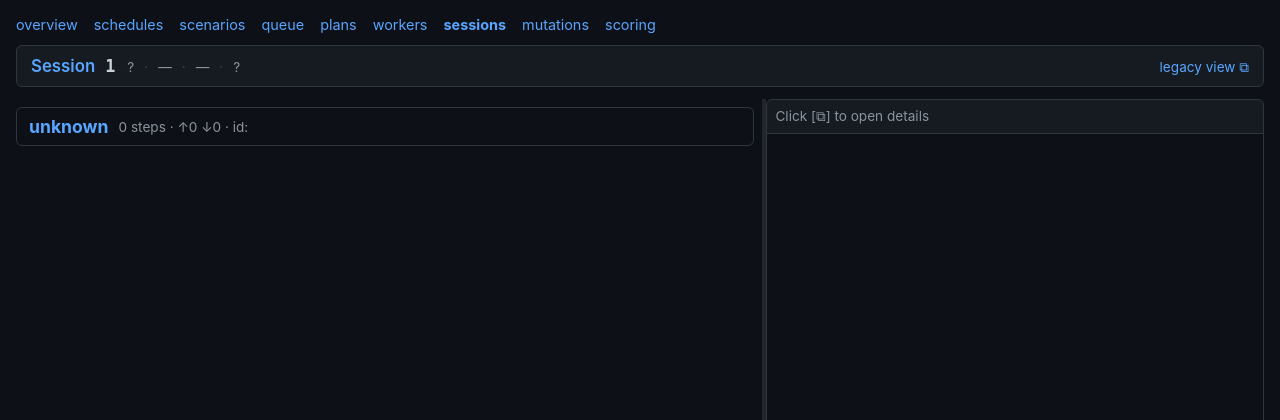
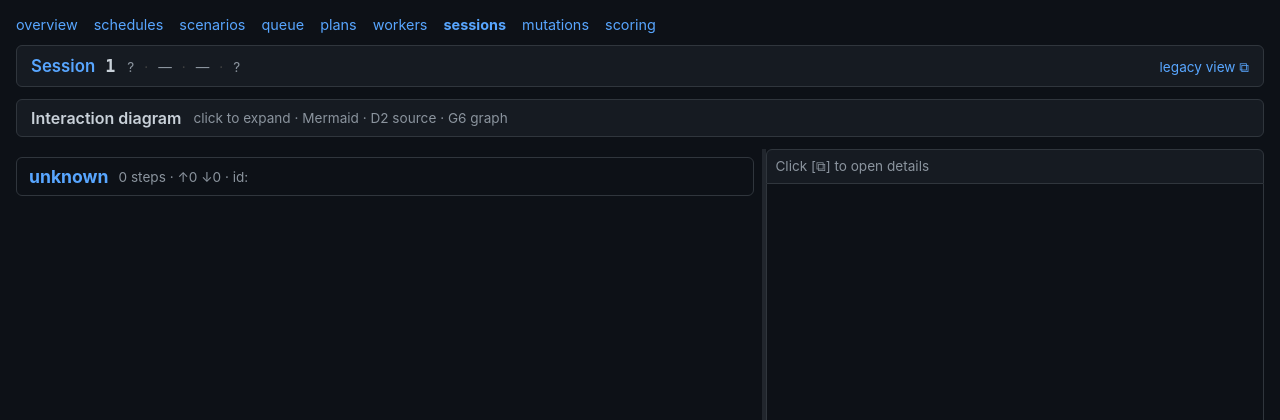
Before and after one commit to andreyzebin/diff-graph, a FastAPI app: page /qa/sessions/1 in a window 1280 px wide. Shown: the top 420 px of the page. Run offline with FastAPI, Linux system fonts and the light colour scheme; data that the repository does not hold is empty; parts of the project's set-up code (start-up, migrations or seed data) failed here and were passed over.

Commit message:
qa/sessions/{id}: interaction-diagram block (mermaid / d2 / g6 toggle)
UI for the diagram backend that landed in 2e0198e. Adds a
collapsible <details> block above the agent-tree split — hidden by
default so it doesn't compete for vertical space, expands lazily.

Controls:
  scope: [this session | scenario_run (incl. judge)]
  format: [Mermaid | D2 source | G6 graph]

Renderer lazy-loading: the CDN script for the currently selected
format is fetched only when the user opens the block and picks that
tab. Mermaid and G6 are pulled from jsdelivr (10 + @antv/g6@4); D2
needs no library because we ship the source as text with a Copy
button and an `open in play.d2lang.com` link.

Per-format behaviour:
  - Mermaid → mermaid.render() into #diagram-mermaid-host. Dark theme,
    loose securityLevel so labels with HTML-ish chars don't get
    stripped.
  - D2 → <pre> bound to the source string. Copy button uses the
    Clipboard API; play.d2lang.com link `?script=…` lets you open
    the diagram in the official sandbox for further editing — the
    "save → reopen → edit" property is why D2 is in the lineup.
  - G6 → new Graph instance, force-directed layout, node colours
    by kind (agent blue, system green), edge lineWidth scales with
    call frequency. Destroy + recreate on every reload to avoid the
    listener leaks G6 has under repeated mount.

Both renderers re-run on every scope / format change so toggling
gives a fresh view. Errors surface inline (parse failure on
mermaid, fetch 4xx etc.) instead of silently leaving an empty box.

qa_session_trace.js?v=3 — bump the cache-buster so browsers don't
serve the previous version.

Co-Authored-By: Claude Opus 4.7 (1M context) <noreply@anthropic.com>

```diff
--- a/tracing/server/static/qa_session_trace.js
+++ b/tracing/server/static/qa_session_trace.js
@@ -191,7 +191,171 @@ document.addEventListener('alpine:init', () => {
       return `${m}m${s.toString().padStart(2, '0')}s`;
     },
 
-    // Resizable split divider
+    // ── Diagram (Mermaid / D2 / G6) ──────────────────────────────────
+    //
+    // The right-side panel for tool payloads is independent from this
+    // block; both live on the page. Diagram lazy-loads its renderer
+    // library the first time the user opens the block. /api/diagram
+    // returns text for mermaid/d2 and JSON for g6.
+    diagramScope: 'session',
+    diagramFormat: 'mermaid',
+    diagramSource: '',
+    diagramG6: null,
+    diagramLoading: false,
+    diagramError: '',
+    _diagramLoadedOnce: false,
+    _g6Instance: null,
+
+    async loadDiagram() {
+      this._diagramLoadedOnce = true;
+      this.diagramError = '';
+      this.diagramLoading = true;
+
+      // Build the scope URI from the current selection.
+      const scopeUri = this.diagramScope === 'scenario_run'
+        ? `scenario_run://${this.meta.scenario_run_id || this.runId}`
+        : `session://${this.runId}`;
+      const url = `${this.qaBase}/api/diagram?scope=${encodeURIComponent(scopeUri)}&format=${this.diagramFormat}`;
+      try {
+        const resp = await fetch(url);
+        if (!resp.ok) {
+          this.diagramError = `diagram fetch failed (${resp.status})`;
+          this.diagramLoading = false;
+          return;
+        }
+        if (this.diagramFormat === 'g6') {
+          this.diagramG6 = await resp.json();
+          this.diagramSource = '';
+          await this._renderG6();
+        } else {
+          this.diagramSource = await resp.text();
+          this.diagramG6 = null;
+          if (this.diagramFormat === 'mermaid') {
+            await this._renderMermaid();
+          }
+          // D2: source already in `diagramSource`, the <pre> binds to it.
+        }
+      } catch (e) {
+        this.diagramError = String(e && e.message || e);
+      } finally {
+        this.diagramLoading = false;
+      }
+    },
+
+    async _loadScript(src) {
+      // De-dupe: once a script tag with this src exists, just wait
+      // until window has whatever symbol shows up.
+      if (document.querySelector(`script[data-src="${src}"]`)) {
+        // Already (being) loaded — short-poll for ready.
+        for (let i = 0; i < 200; i++) {
+          await new Promise(r => setTimeout(r, 25));
+          if (window.mermaid || window.G6) return;
+        }
+        return;
+      }
+      const s = document.createElement('script');
+      s.src = src;
+      s.dataset.src = src;
+      const ready = new Promise((resolve, reject) => {
+        s.onload = resolve;
+        s.onerror = () => reject(new Error(`failed to load ${src}`));
+      });
+      document.head.appendChild(s);
+      await ready;
+    },
+
+    async _renderMermaid() {
+      await this._loadScript('https://cdn.jsdelivr.net/npm/mermaid@10/dist/mermaid.min.js');
+      if (!window.mermaid) {
+        this.diagramError = 'mermaid did not load';
+        return;
+      }
+      // Re-init in dark theme on each call so a re-render picks up
+      // styling correctly (mermaid caches per-page settings).
+      window.mermaid.initialize({ startOnLoad: false, theme: 'dark',
+                                  securityLevel: 'loose' });
+      const host = document.getElementById('diagram-mermaid-host');
+      if (!host) return;
+      // mermaid.render needs a unique id and the source string. The
+      // returned svg goes into the host. We wipe the host first so a
+      // re-render doesn't pile up SVGs.
+      host.innerHTML = '';
+      try {
+        const id = 'mmd-' + Math.random().toString(36).slice(2);
+        const { svg } = await window.mermaid.render(id, this.diagramSource);
+        host.innerHTML = svg;
+      } catch (e) {
+        // mermaid throws on parser error — surface so we can fix the
+        // generator without a silent failure.
+        this.diagramError = 'mermaid parse error: ' + (e.message || e);
+      }
+    },
+
+    async _renderG6() {
+      await this._loadScript('https://cdn.jsdelivr.net/npm/@antv/g6@4/dist/g6.min.js');
+      if (!window.G6) {
+        this.diagramError = 'G6 did not load';
+        return;
+      }
+      const host = document.getElementById('diagram-g6-host');
+      if (!host) return;
+      // Destroy previous instance before recreating — G6 leaks event
+      // listeners otherwise on scope/format toggles.
+      if (this._g6Instance) {
+        try { this._g6Instance.destroy(); } catch (e) {}
+        this._g6Instance = null;
+      }
+      host.innerHTML = '';
+      const width = host.clientWidth || 800;
+      const height = host.clientHeight || 480;
+      const graph = new window.G6.Graph({
+        container: host, width, height,
+        layout: { type: 'force', preventOverlap: true, nodeStrength: -100, edgeStrength: 0.4, linkDistance: 120 },
+        defaultNode: {
+          size: 32,
+          style: { fill: '#1f6feb44', stroke: '#58a6ff', lineWidth: 1.5 },
+          labelCfg: { style: { fill: '#c9d1d9', fontSize: 12, background: { fill: '#0d1117', padding: [2,4,2,4] } } },
+        },
+        defaultEdge: {
+          style: { stroke: '#8b949e', endArrow: true, opacity: 0.7 },
+          labelCfg: { autoRotate: true, style: { fill: '#8b949e', fontSize: 10 } },
+        },
+        nodeStateStyles: {
+          hover: { fill: '#1f6feb88', stroke: '#79c0ff', lineWidth: 2 },
+        },
+        modes: { default: ['drag-canvas', 'zoom-canvas', 'drag-node'] },
+      });
+      // Colour nodes by kind: agents vs systems.
+      const nodes = (this.diagramG6.nodes || []).map(n => ({
+        ...n,
+        style: n.kind === 'system'
+          ? { fill: '#56d36444', stroke: '#56d364', lineWidth: 1.5 }
+          : { fill: '#1f6feb44', stroke: '#58a6ff', lineWidth: 1.5 },
+      }));
+      // Edge labels show call count; thicker for hotter edges.
+      const edges = (this.diagramG6.edges || []).map(e => ({
+        ...e,
+        style: { stroke: '#8b949e', endArrow: true,
+                  opacity: 0.7,
+                  lineWidth: Math.min(1 + Math.log2(e.weight || 1), 6) },
+      }));
+      graph.data({ nodes, edges });
+      graph.render();
+      graph.on('node:mouseenter', e => graph.setItemState(e.item, 'hover', true));
+      graph.on('node:mouseleave', e => graph.setItemState(e.item, 'hover', false));
+      this._g6Instance = graph;
+    },
+
+    async copyDiagramSource() {
+      try {
+        await navigator.clipboard.writeText(this.diagramSource);
+        this._toast('✓ source copied');
+      } catch (e) {
+        this._toast('error: ' + (e.message || e));
+      }
+    },
+
+    // ── Resizable split divider ──────────────────────────────────────
     startDrag(e) {
       const self = this;
       const leftEl = e.target.previousElementSibling;
--- a/tracing/server/templates/qa_session_trace.html
+++ b/tracing/server/templates/qa_session_trace.html
@@ -8,7 +8,7 @@
   window.QA_BASE_PATH = "{{ base_path }}";
   window.RUN_ID = "{{ run_id }}";
 </script>
-<script defer src="{{ base_path }}/static/qa_session_trace.js?v=2"></script>
+<script defer src="{{ base_path }}/static/qa_session_trace.js?v=3"></script>
 <script defer src="https://cdn.jsdelivr.net/npm/alpinejs@3.x.x/dist/cdn.min.js"></script>
 <style>
 body { padding: 16px; max-width: 1700px; margin: 0 auto; }
@@ -72,6 +72,49 @@ body { padding: 16px; max-width: 1700px; margin: 0 auto; }
 }
 
 .loading { color: #8b949e; padding: 40px; text-align: center; }
+
+/* Diagram section */
+.diagram-block {
+  margin-bottom: 12px; border: 1px solid #30363d; border-radius: 6px;
+  background: #161b22;
+}
+.diagram-summary {
+  padding: 8px 14px; cursor: pointer; display: flex;
+  align-items: center; gap: 12px; user-select: none;
+}
+.diagram-summary > span:first-child { font-weight: 600; }
+.diagram-hint { color: #8b949e; font-size: 0.85em; }
+.diagram-controls {
+  display: flex; align-items: center; gap: 16px; padding: 8px 14px;
+  border-top: 1px solid #30363d; flex-wrap: wrap;
+}
+.diagram-controls label {
+  display: flex; align-items: center; gap: 6px;
+  font-size: 0.85em; color: #8b949e;
+}
+.diagram-controls select {
+  background: #0d1117; border: 1px solid #30363d; color: #c9d1d9;
+  padding: 3px 6px; border-radius: 4px; font-size: 0.85em;
+}
+.format-tabs { display: flex; gap: 4px; }
+.format-tab {
+  background: #21262d; color: #c9d1d9; border: 1px solid #30363d;
+  padding: 3px 10px; cursor: pointer; border-radius: 4px;
+  font-size: 0.85em;
+}
+.format-tab:hover { background: #30363d; }
+.format-tab.active { background: #1f6feb44; color: #58a6ff; border-color: #1f6feb; }
+.d2-tools { margin-left: auto; display: flex; gap: 8px; align-items: center; }
+.diagram-output { padding: 14px; min-height: 120px; }
+.diagram-output #diagram-mermaid-host { overflow-x: auto; }
+.diagram-output #diagram-mermaid-host svg { max-width: 100%; height: auto; }
+.diagram-d2-source {
+  background: #0d1117; color: #c9d1d9; padding: 12px;
+  border: 1px solid #30363d; border-radius: 6px; overflow: auto;
+  max-height: 500px; font-family: ui-monospace, monospace;
+  font-size: 0.85em;
+}
+.diagram-error { color: #f85149; padding: 12px; }
 </style>
 </head>
 <body>
@@ -108,6 +151,55 @@ body { padding: 16px; max-width: 1700px; margin: 0 auto; }
       <a class="back-link" :href="`${qaBase}/runs/${runId}/trace`" style="margin-left: 12px;" title="Old Jinja-rendered trace">legacy view ⧉</a>
     </span>
   </div>
+
+  <details class="diagram-block" :open="false" @toggle="$el.open && loadDiagram()">
+    <summary class="diagram-summary">
+      <span>Interaction diagram</span>
+      <span class="diagram-hint">click to expand · Mermaid · D2 source · G6 graph</span>
+    </summary>
+    <div class="diagram-controls">
+      <label>scope
+        <select x-model="diagramScope" @change="loadDiagram()">
+          <option value="session">this session</option>
+          <option value="scenario_run">scenario_run (incl. judge)</option>
+        </select>
+      </label>
+      <div class="format-tabs">
+        <template x-for="f in ['mermaid', 'd2', 'g6']" :key="f">
+          <button type="button"
+                  class="format-tab"
+                  :class="{ active: diagramFormat === f }"
+                  @click="diagramFormat = f; loadDiagram()"
+                  x-text="f === 'mermaid' ? 'Mermaid' : (f === 'd2' ? 'D2 source' : 'G6 graph')"></button>
+        </template>
+      </div>
+      <template x-if="diagramFormat === 'd2'">
+        <span class="d2-tools">
+          <button type="button" class="toolbar-btn" @click="copyDiagramSource()">📋 Copy</button>
+          <a class="back-link" :href="`https://play.d2lang.com/?script=${encodeURIComponent(diagramSource || '')}`"
+             target="_blank" rel="noopener">↗ open in play.d2lang.com</a>
+        </span>
+      </template>
+    </div>
+    <div class="diagram-output">
+      <template x-if="diagramLoading">
+        <div class="loading">rendering…</div>
+      </template>
+      <template x-if="diagramError">
+        <div class="diagram-error" x-text="diagramError"></div>
+      </template>
+      <!-- Mermaid renders into this container, Alpine leaves it
+           alone after the first render so mermaid.run can mutate it. -->
+      <div x-show="diagramFormat === 'mermaid' && !diagramLoading && !diagramError"
+           id="diagram-mermaid-host"></div>
+      <pre x-show="diagramFormat === 'd2' && !diagramLoading && !diagramError"
+           class="diagram-d2-source"
+           x-text="diagramSource"></pre>
+      <div x-show="diagramFormat === 'g6' && !diagramLoading && !diagramError"
+           id="diagram-g6-host"
+           style="width: 100%; height: 480px; background: #0d1117; border: 1px solid #30363d; border-radius: 6px;"></div>
+    </div>
+  </details>
 
   <div class="split" x-show="tree">
     <section class="split-left">
```
